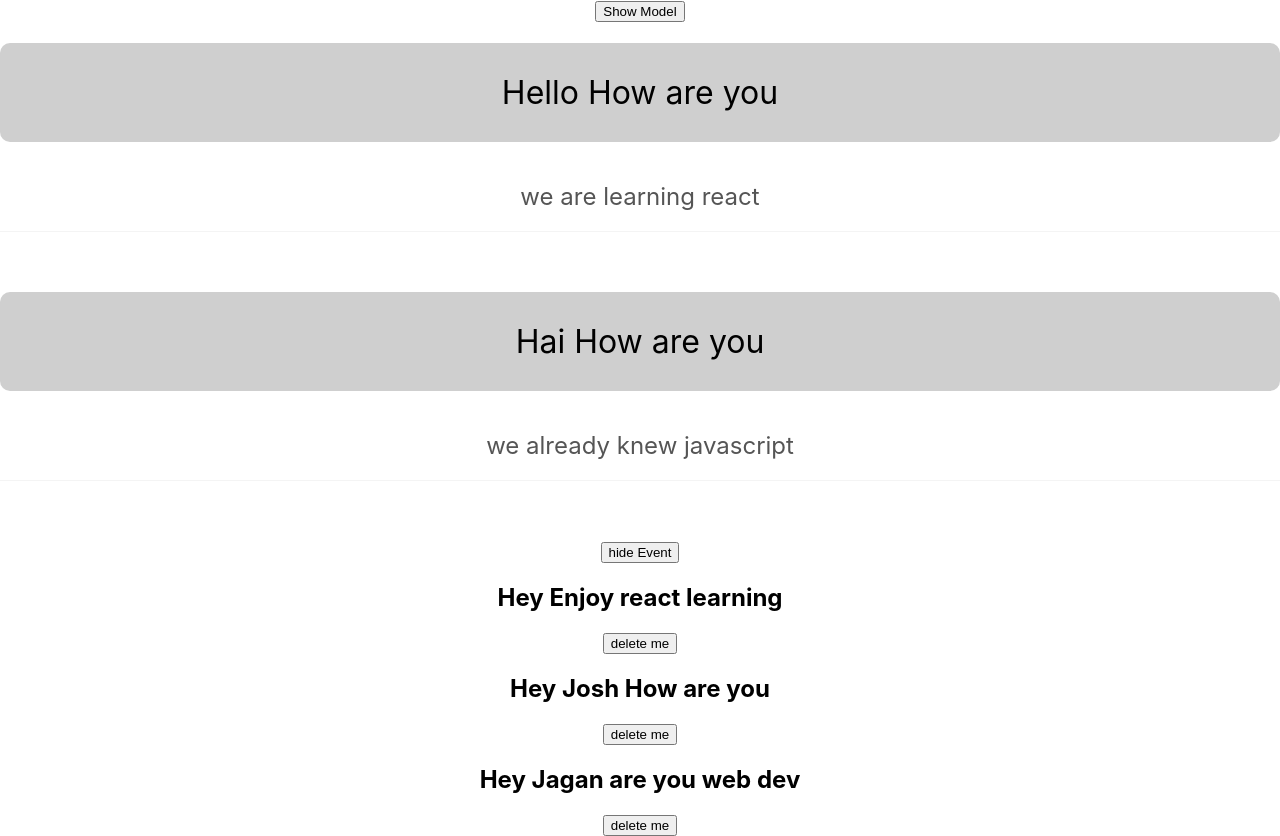
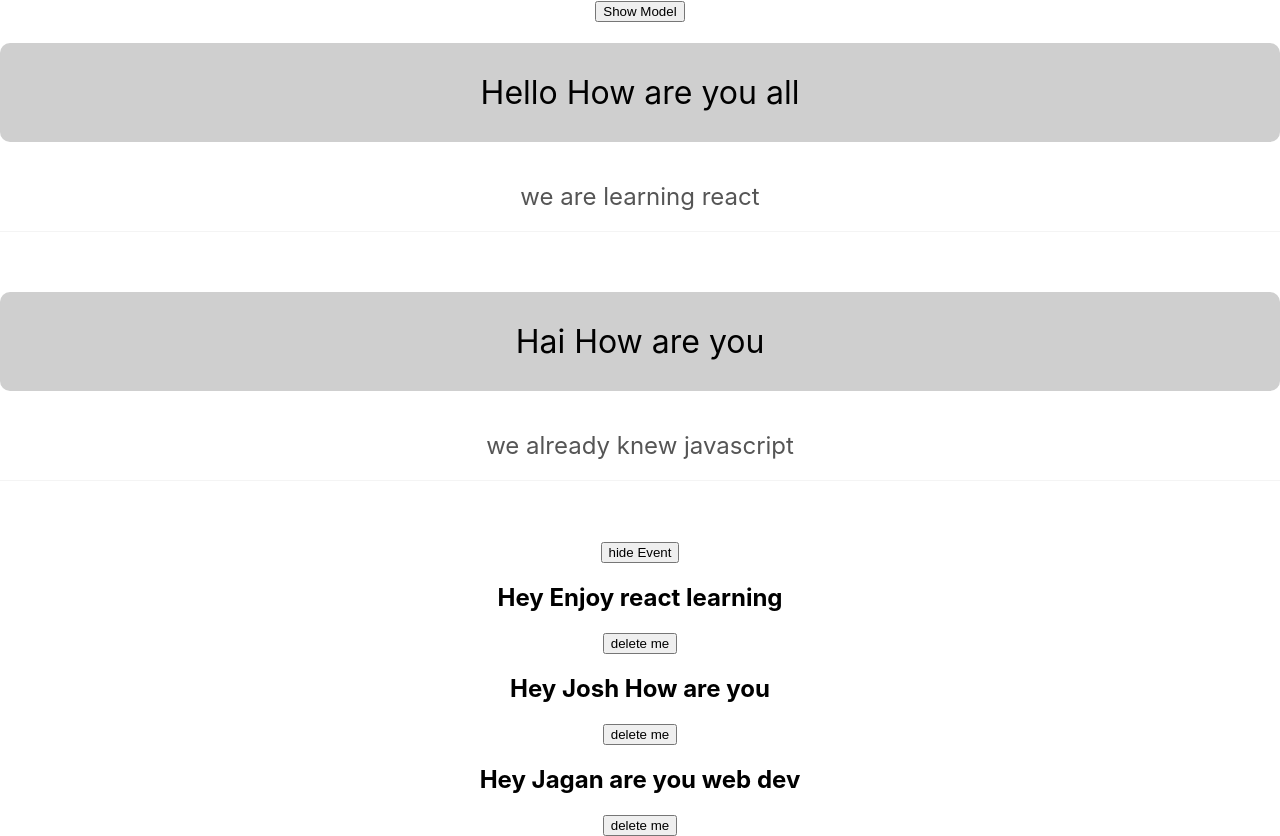
Before and after one commit to jaganjavid/josh-react, a React (Create React App) app: page / in a window 1280 px wide. Built offline with nearby package versions, Linux system fonts and the light colour scheme.

Commit message:
upto josh react

```diff
--- a/src/App.js
+++ b/src/App.js
@@ -45,7 +45,7 @@ function App() {
     <div className="App">
 
         <button onClick={() => setShowModel(true)}>Show Model</button>
-        <Title title="Hello How are you" subTitle={subTitle}/>
+        <Title title="Hello How are you all" subTitle={subTitle}/>
         <Title title="Hai How are you" subTitle="we already knew javascript"/>
 
         {/* <Model></Model> */}
```
